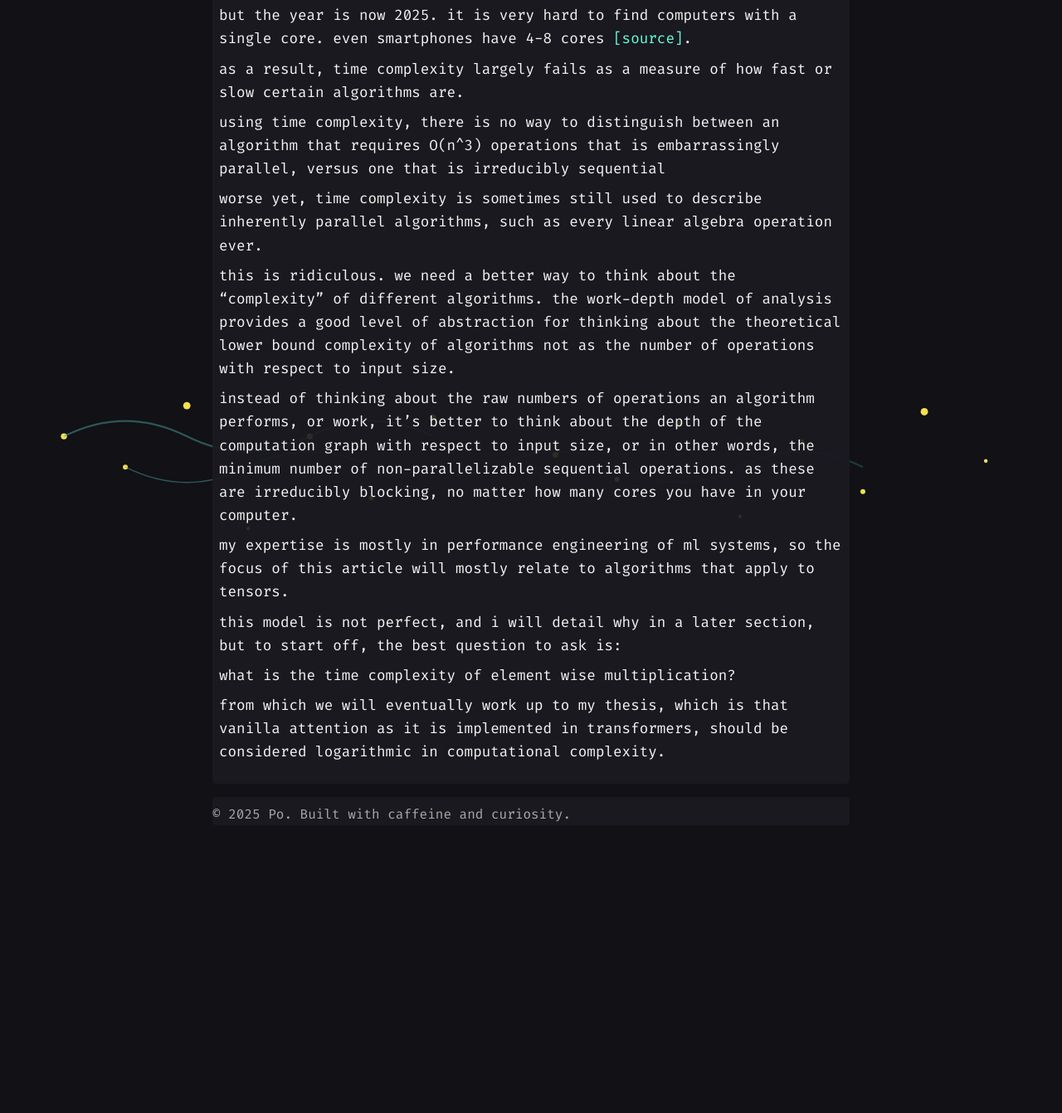
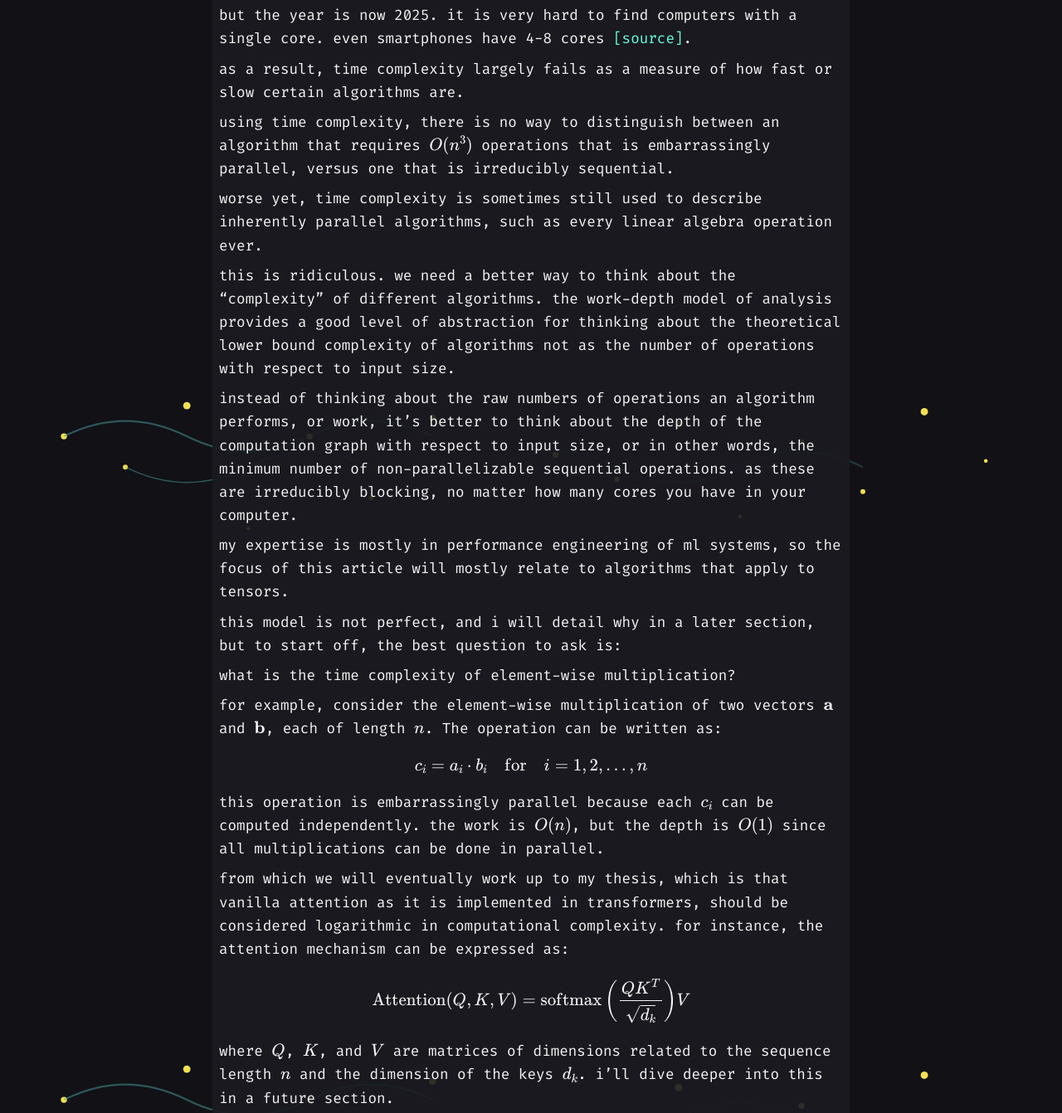
Before and after one commit to insaan-404/website, a plain HTML site: page blog.html in a window 1280 px wide. Shown: the part 385-1727 px from the top of the page at 83% size. Before the commit the page ends 1396 px from the top, so only its background shows below. Drawn offline with nearby package versions, Linux system fonts and the light colour scheme.

Commit message:
Update blog.html

```diff
--- a/blog.html
+++ b/blog.html
@@ -5,6 +5,9 @@
     <meta name="viewport" content="width=device-width, initial-scale=1.0">
     <title>Po - Blog: attention is logarithmic, actually</title>
     <link rel="stylesheet" href="https://cdnjs.cloudflare.com/ajax/libs/font-awesome/6.2.0/css/all.min.css">
+    <!-- Add MathJax script -->
+    <script src="https://polyfill.io/v3/polyfill.min.js?features=es6"></script>
+    <script id="MathJax-script" async src="https://cdn.jsdelivr.net/npm/mathjax@3/es5/tex-mml-chtml.js"></script>
     <style>
         @import url('https://fonts.googleapis.com/css2?family=Fira+Code:wght@300;400;500;600&display=swap');
 
@@ -54,7 +57,6 @@
             align-items: center;
             margin-bottom: var(--spacing);
             padding-bottom: 0.5rem;
-            /* Removed background and border-radius */
         }
 
         .logo {
@@ -216,14 +218,19 @@
                 <div class="excerpt">A source detailing the number of cores in modern smartphones.</div>
             </div>
             <p>as a result, time complexity largely fails as a measure of how fast or slow certain algorithms are.</p>
-            <p>using time complexity, there is no way to distinguish between an algorithm that requires O(n^3) operations that is embarrassingly parallel, versus one that is irreducibly sequential</p>
+            <p>using time complexity, there is no way to distinguish between an algorithm that requires \( O(n^3) \) operations that is embarrassingly parallel, versus one that is irreducibly sequential.</p>
             <p>worse yet, time complexity is sometimes still used to describe inherently parallel algorithms, such as every linear algebra operation ever.</p>
             <p>this is ridiculous. we need a better way to think about the “complexity” of different algorithms. the work-depth model of analysis provides a good level of abstraction for thinking about the theoretical lower bound complexity of algorithms not as the number of operations with respect to input size.</p>
             <p>instead of thinking about the raw numbers of operations an algorithm performs, or work, it’s better to think about the depth of the computation graph with respect to input size, or in other words, the minimum number of non-parallelizable sequential operations. as these are irreducibly blocking, no matter how many cores you have in your computer.</p>
             <p>my expertise is mostly in performance engineering of ml systems, so the focus of this article will mostly relate to algorithms that apply to tensors.</p>
             <p>this model is not perfect, and i will detail why in a later section, but to start off, the best question to ask is:</p>
-            <p>what is the time complexity of element wise multiplication?</p>
-            <p>from which we will eventually work up to my thesis, which is that vanilla attention as it is implemented in transformers, should be considered logarithmic in computational complexity.</p>
+            <p>what is the time complexity of element-wise multiplication?</p>
+            <p>for example, consider the element-wise multiplication of two vectors \( \mathbf{a} \) and \( \mathbf{b} \), each of length \( n \). The operation can be written as:</p>
+            <p>\[ c_i = a_i \cdot b_i \quad \text{for} \quad i = 1, 2, \ldots, n \]</p>
+            <p>this operation is embarrassingly parallel because each \( c_i \) can be computed independently. the work is \( O(n) \), but the depth is \( O(1) \) since all multiplications can be done in parallel.</p>
+            <p>from which we will eventually work up to my thesis, which is that vanilla attention as it is implemented in transformers, should be considered logarithmic in computational complexity. for instance, the attention mechanism can be expressed as:</p>
+            <p>\[ \text{Attention}(Q, K, V) = \text{softmax}\left(\frac{QK^T}{\sqrt{d_k}}\right)V \]</p>
+            <p>where \( Q \), \( K \), and \( V \) are matrices of dimensions related to the sequence length \( n \) and the dimension of the keys \( d_k \). i’ll dive deeper into this in a future section.</p>
         </div>
     </main>
 
```
